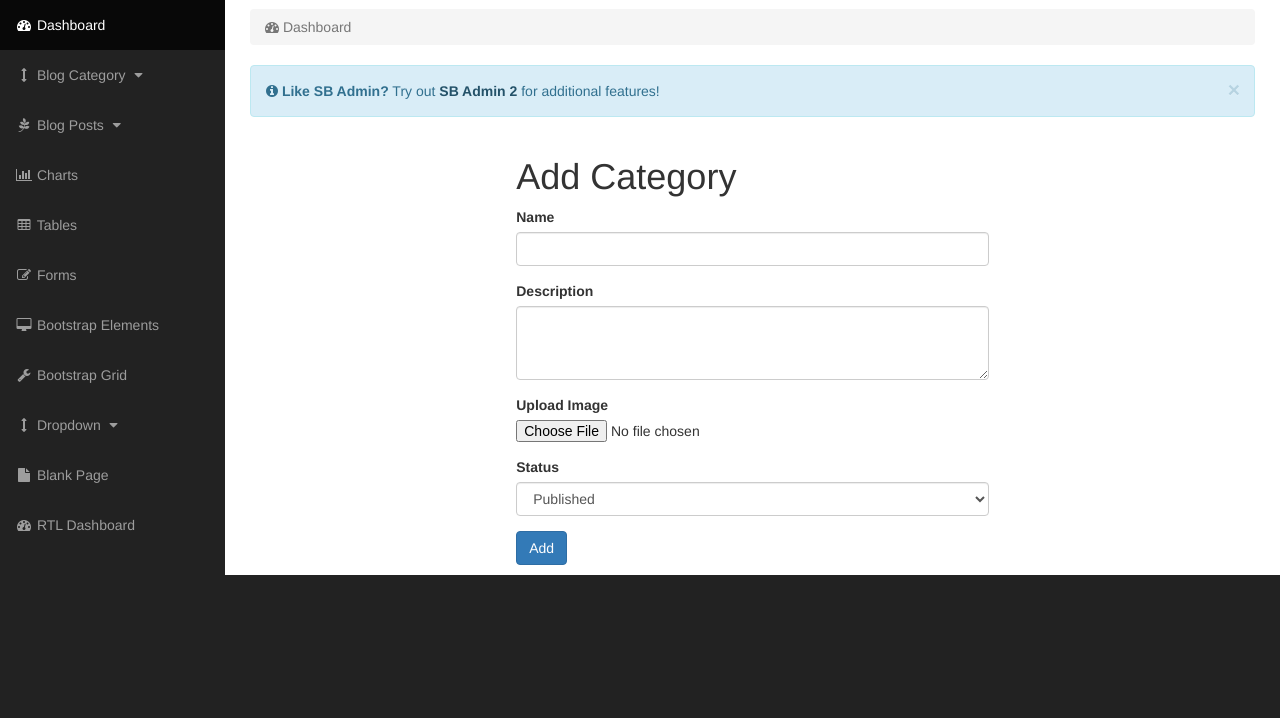
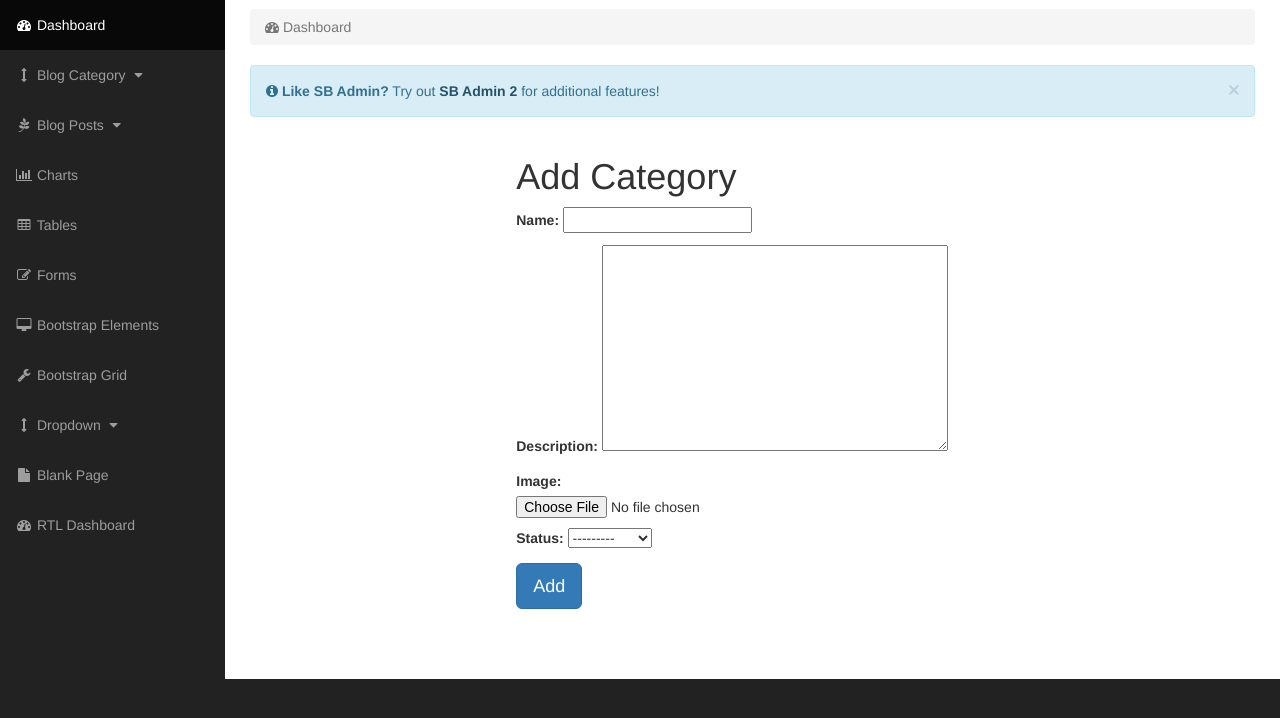
Before and after one commit to jtaam/dj-tObaju, a Django app: page /dashboard/add_blog_category/ in a window 1280 px wide. Shown: the part 51-769 px from the top of the page. Run offline with Django 3.2, Linux system fonts and the light colour scheme; grey boxes labelled with a size stand in for pictures from a placeholder-image service; some libraries are stand-ins or nearby versions.

Commit message:
dbrd category add

```diff
--- /dev/null
+++ b/src/dashboard/forms.py
@@ -0,0 +1,8 @@
+from django import forms
+from blog.models import PostCategory
+
+
+class PostCategoryForm(forms.ModelForm):
+    class Meta:
+        model = PostCategory
+        fields = ['name', 'description', 'image', 'status']
--- a/src/dashboard/views.py
+++ b/src/dashboard/views.py
@@ -1,4 +1,7 @@
-from django.shortcuts import render
+from django.contrib import messages
+from django.shortcuts import render, redirect
+from blog.models import PostCategory, Post
+from .forms import PostCategoryForm
 
 
 def dashboard(request):
@@ -8,14 +11,24 @@ def dashboard(request):
 
 
 def add_blog_category(request):
+    form = PostCategoryForm(request.POST or None, request.FILES or None)
+    if form.is_valid():
+        form.save()
+        messages.info(request, 'Successfully created a new blog category.')
+        return redirect('/dashboard/blog_categories/')
     template = 'dashboard/blog/category/add-category.html'
-    context = {}
+    context = {
+        'form': form
+    }
     return render(request, template, context)
 
 
 def blog_categories(request):
+    categories = PostCategory.objects.all()
     template = 'dashboard/blog/category/categories.html'
-    context = {}
+    context = {
+        'categories': categories,
+    }
     return render(request, template, context)
 
 
@@ -26,6 +39,9 @@ def add_post(request):
 
 
 def posts_list(request):
+    posts = Post.objects.all()
     template = 'dashboard/blog/post/posts-list.html'
-    context = {}
+    context = {
+        'posts': posts,
+    }
     return render(request, template, context)
--- a/src/templates/dashboard/blog/category/add-category.html
+++ b/src/templates/dashboard/blog/category/add-category.html
@@ -7,28 +7,33 @@
 {% block content %}
     <div class="col-md-6 col-md-offset-3">
         <h1>Add Category</h1>
-        <form action="" method="POST">
-            <div class="form-group">
-                <label>Name</label>
-                <input class="form-control" name="name">
-            </div>
-            <div class="form-group">
-                <label>Description</label>
-                <textarea class="form-control" rows="3" name="description"></textarea>
-            </div>
-            <div class="form-group">
-                <label>Upload Image</label>
-                <input type="file">
-            </div>
-            <div class="form-group">
-                <label>Status</label>
-                <select class="form-control">
-                    <option value="published">Published</option>
-                    <option value="draft">Draft</option>
-                </select>
-            </div>
-            <button class="btn btn-primary">Add</button>
+        <form action="." method="POST" enctype="multipart/form-data">
+        {% csrf_token %}
+{#            <div class="form-group">#}
+{#                <label>Name</label>#}
+{#                <input class="form-control" name="name">#}
+{#            </div>#}
+{#            <div class="form-group">#}
+{#                <label>Description</label>#}
+{#                <textarea class="form-control" rows="3" name="description"></textarea>#}
+{#            </div>#}
+{#            <div class="form-group">#}
+{#                <label>Upload Image</label>#}
+{#                <input type="file">#}
+{#            </div>#}
+{#            <div class="form-group">#}
+{#                <label>Status</label>#}
+{#                <select class="form-control">#}
+{#                    <option value="published">Published</option>#}
+{#                    <option value="draft">Draft</option>#}
+{#                </select>#}
+{#            </div>#}
+            {{ form.as_p }}
+            <button type="submit" class="btn btn-primary btn-lg">Add</button>
         </form>
+        <br/>
+        <br/>
+        <br/>
     </div>
 {% endblock %}
 {% block scripts %}
```
Also changed, not shown: src/templates/dashboard/blog/category/categories.html (+13 -10 lines), src/templates/dashboard/blog/post/posts-list.html (+11 -8 lines), src/db.sqlite3, src/media/blog/category/2018/06/14/32835904_10156139003851285_2186561708590366720_n.jpg (added), src/media/blog/category/2018/06/14/i-have-to-act-nice-even-if-i-am-a-racist.jpg (added), src/media/blog/category/2018/06/14/pic.png (added), src/media/blog/post/2018/06/14/yis-N9q-1iy6laN6r1brcvz-zwVDtlvwEm4IbgaA5-g.jpg (added).
